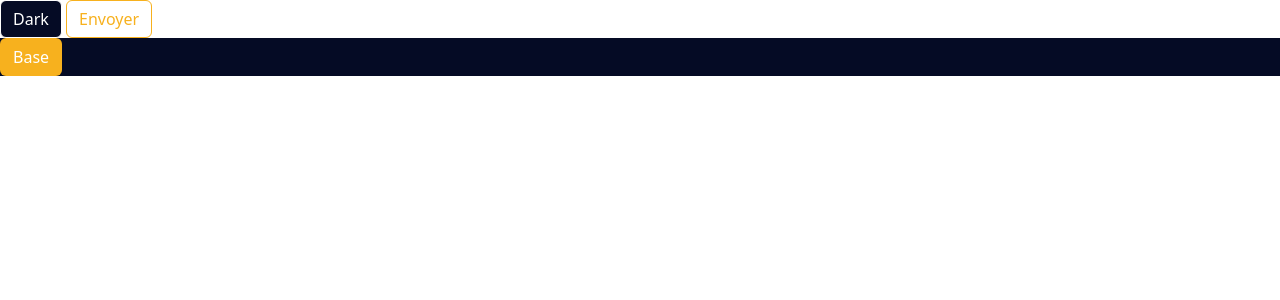
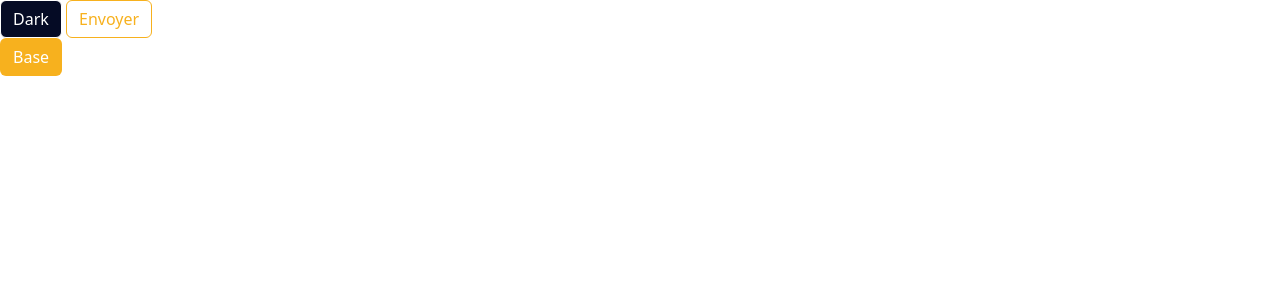
Before and after one commit to Joann45/Projet-Mutualisation, a Flask app: template src/templates/index.html in a window 1280 px wide. Shown: the top 300 px of the page. Run offline with Flask 3, Linux system fonts and the light colour scheme; the template is opened without the code that fills it, so the values that code supplies are empty; some libraries are stand-ins or nearby versions.

Commit message:
changement style.css

```diff
--- a/src/static/style.css
+++ b/src/static/style.css
@@ -18,6 +18,6 @@
 body {
     background-color: #FFFFFF;
 }
-div {
+.div-dark {
     background-color: #050B25;
 }
```
